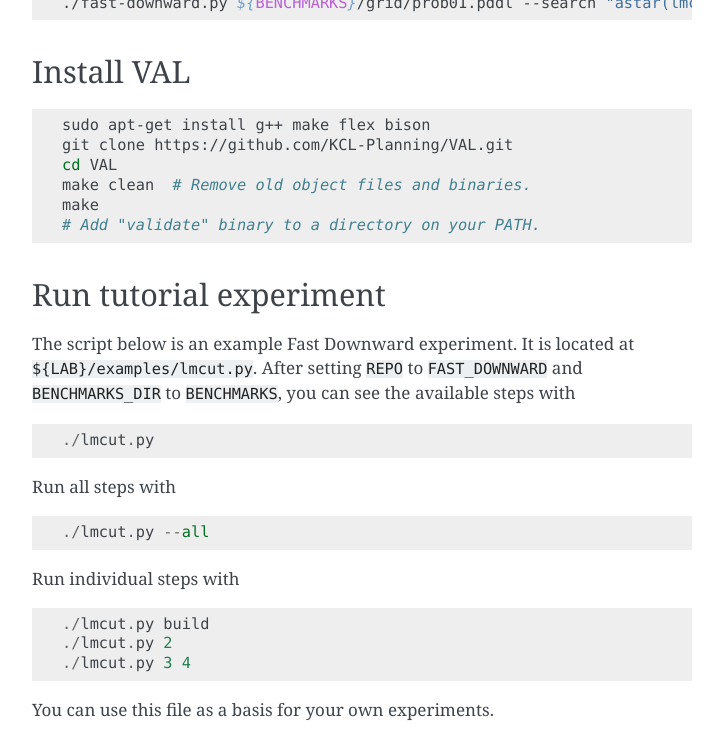
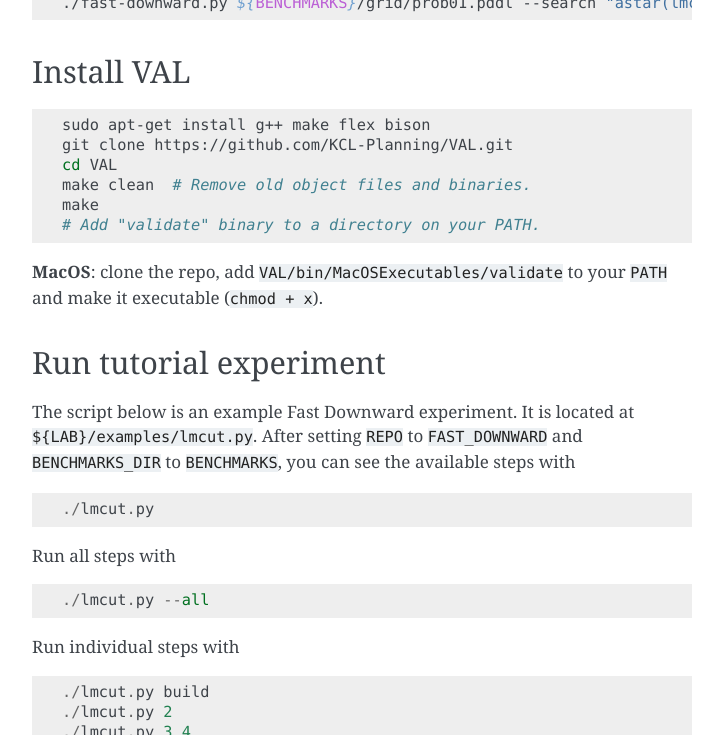
Before and after one commit to aibasel/lab, a Sphinx documentation site: the page built from docs/downward.tutorial.rst, in a window 1280 px wide and 900 px high, scrolled down 1057 px, cut to the strip 0-735 px from the top of the window. Shown: the whole strip, without its empty margins (388-1111 px from the left). Built offline with Sphinx 7.4.7, drawn with Linux system fonts in a browser that asks for light colours; pages that are not in the unit, such as notebooks, are missing from menus.

Commit message:
document VAL installation under MacOS

```diff
--- a/docs/downward.tutorial.rst
+++ b/docs/downward.tutorial.rst
@@ -50,6 +50,9 @@
     make
     # Add "validate" binary to a directory on your PATH.
 
+**MacOS**: clone the repo, add ``VAL/bin/MacOSExecutables/validate`` to
+your ``PATH`` and make it executable (``chmod + x``).
+
 
 Run tutorial experiment
 -----------------------
```
